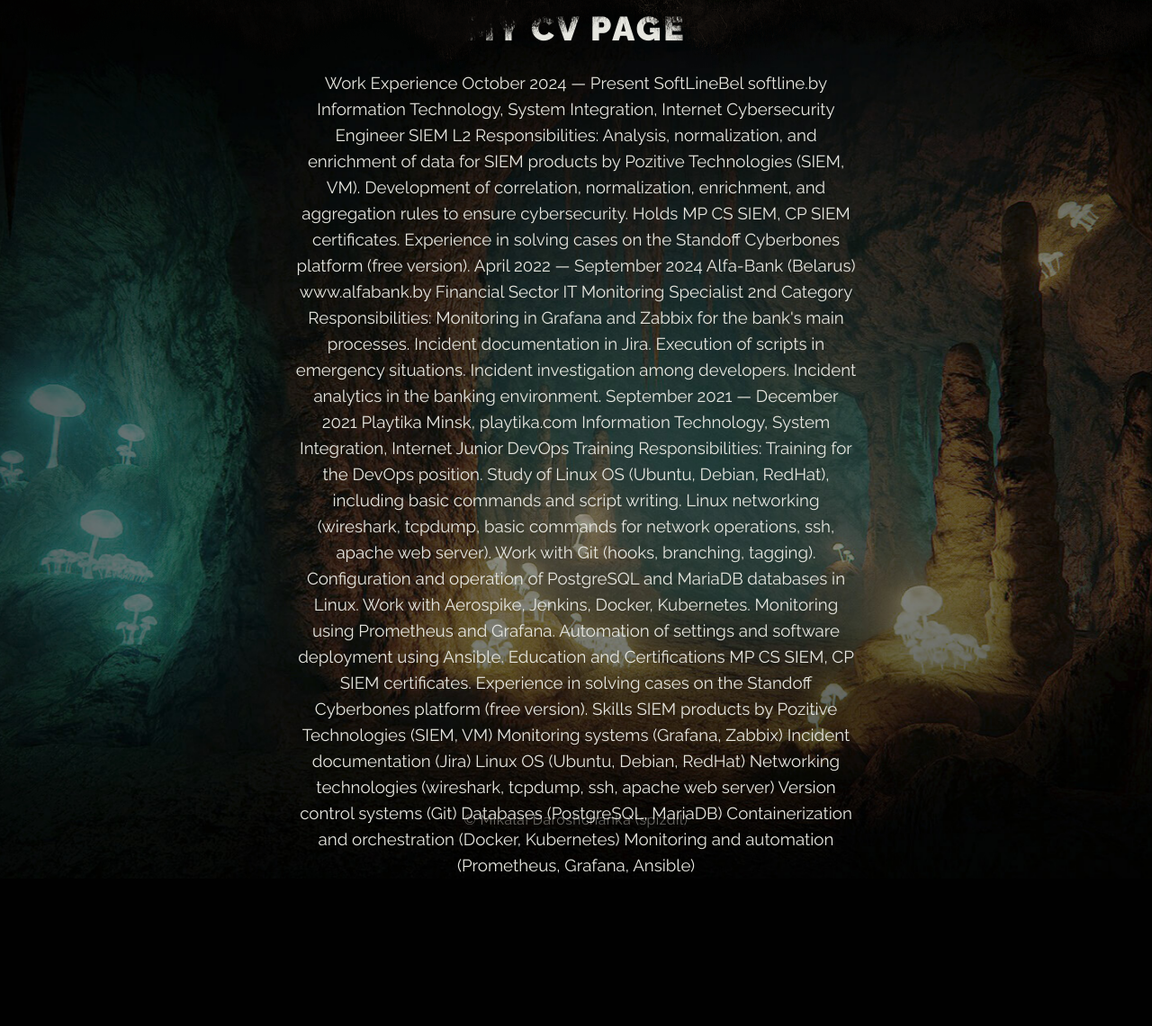
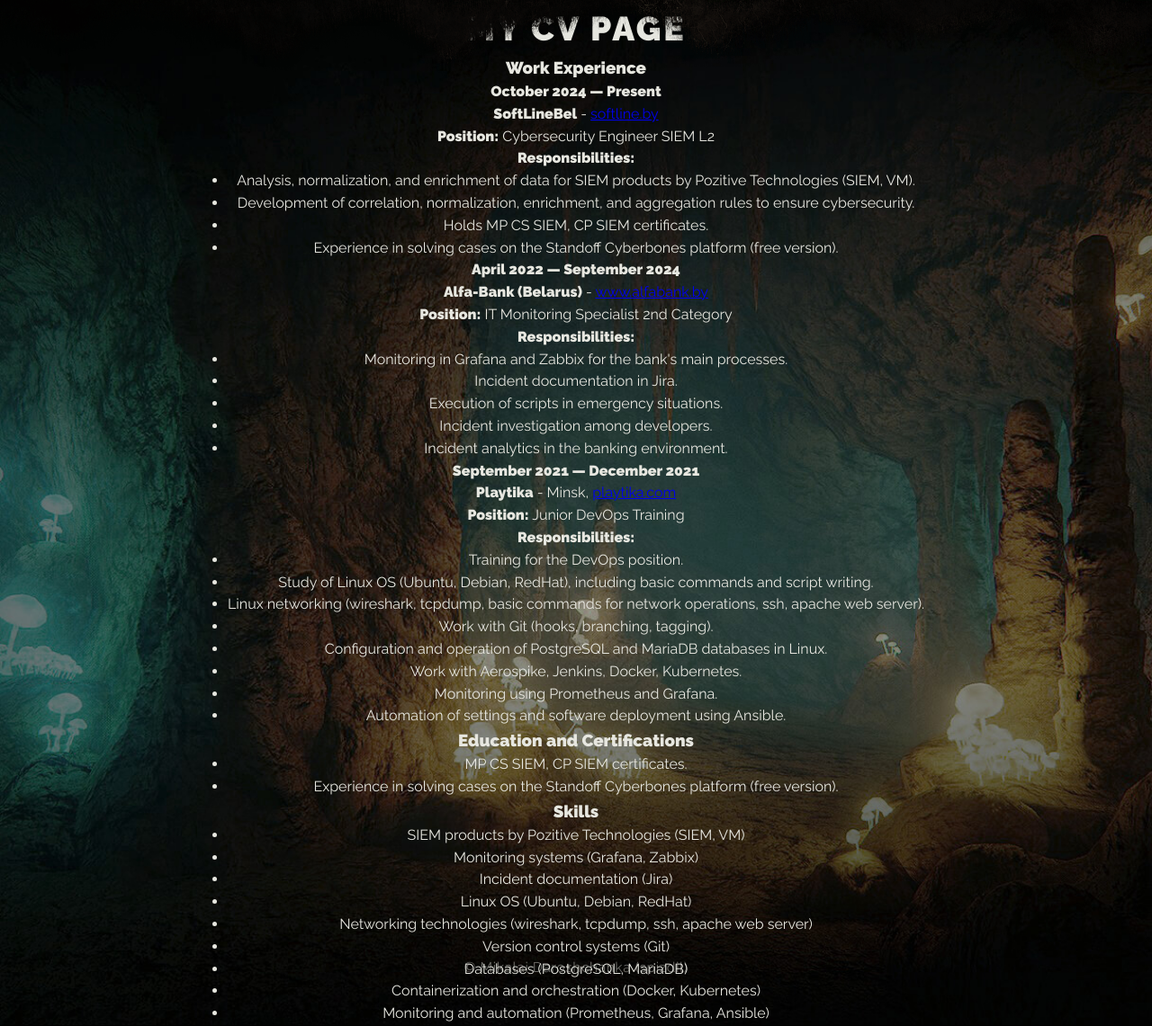
Before and after one commit to mikaladinj/cv, a plain HTML site: page index.html in a window 1280 px wide. Shown: the part 796-1937 px from the top of the page at 90% size. Before the commit the page ends 1774 px from the top, so only its background shows below. Drawn offline with Linux system fonts and the light colour scheme; grey boxes are pictures that could not be loaded.

Commit message:
Update index.html mistral.ai

```diff
--- a/index.html
+++ b/index.html
@@ -1,27 +1,19 @@
 <!DOCTYPE html>
 <html lang="en">
 <head>
-
     <meta charset="UTF-8">
     <meta http-equiv="X-UA-Compatible" content="IE=edge">
     <meta name="viewport" content="width=device-width, initial-scale=1.0">
-
     <title>Mynaniag CV</title>
-
     <link rel="stylesheet" href="css/main.css">
-
     <script src="libs/gsap/gsap.min.js" defer></script>
     <script src="libs/gsap/ScrollTrigger.min.js" defer></script>
     <script src="libs/gsap/ScrollSmoother.min.js" defer></script>
-
     <script src="js/app.js" defer></script>
-
 </head>
 <body>
-
     <div class="wrapper">
         <div class="content">
-
             <header class="main-header">
                 <div class="layers">
                     <div class="layer__header">
@@ -37,83 +29,75 @@
             <article class="main-article" style="background-image: url(img/dungeon.jpg);">
                 <div class="main-article__content">
                     <h2 class="main-article__header">My CV page</h2>
-					<p class="main-article__paragraph">Work Experience
-October 2024 — Present
-
-SoftLineBel
-softline.by
-
-Information Technology, System Integration, Internet
-
-Cybersecurity Engineer SIEM L2
-
-Responsibilities:
-
-    Analysis, normalization, and enrichment of data for SIEM products by Pozitive Technologies (SIEM, VM).
-    Development of correlation, normalization, enrichment, and aggregation rules to ensure cybersecurity.
-    Holds MP CS SIEM, CP SIEM certificates.
-    Experience in solving cases on the Standoff Cyberbones platform (free version).
-
-April 2022 — September 2024
-
-Alfa-Bank (Belarus)
-www.alfabank.by
-
-Financial Sector
-
-IT Monitoring Specialist 2nd Category
-
-Responsibilities:
-
-    Monitoring in Grafana and Zabbix for the bank's main processes.
-    Incident documentation in Jira.
-    Execution of scripts in emergency situations.
-    Incident investigation among developers.
-    Incident analytics in the banking environment.
-
-September 2021 — December 2021
-
-Playtika
-Minsk, playtika.com
-
-Information Technology, System Integration, Internet
-
-Junior DevOps Training
-
-Responsibilities:
-
-    Training for the DevOps position.
-    Study of Linux OS (Ubuntu, Debian, RedHat), including basic commands and script writing.
-    Linux networking (wireshark, tcpdump, basic commands for network operations, ssh, apache web server).
-    Work with Git (hooks, branching, tagging).
-    Configuration and operation of PostgreSQL and MariaDB databases in Linux.
-    Work with Aerospike, Jenkins, Docker, Kubernetes.
-    Monitoring using Prometheus and Grafana.
-    Automation of settings and software deployment using Ansible.
-
-Education and Certifications
-
-    MP CS SIEM, CP SIEM certificates.
-    Experience in solving cases on the Standoff Cyberbones platform (free version).
-
-Skills
-
-    SIEM products by Pozitive Technologies (SIEM, VM)
-    Monitoring systems (Grafana, Zabbix)
-    Incident documentation (Jira)
-    Linux OS (Ubuntu, Debian, RedHat)
-    Networking technologies (wireshark, tcpdump, ssh, apache web server)
-    Version control systems (Git)
-    Databases (PostgreSQL, MariaDB)
-    Containerization and orchestration (Docker, Kubernetes)
-    Monitoring and automation (Prometheus, Grafana, Ansible)
- </p>
+                    <section class="work-experience">
+                        <h3>Work Experience</h3>
+                        <div class="job">
+                            <h4>October 2024 — Present</h4>
+                            <p><strong>SoftLineBel</strong> - <a href="https://softline.by">softline.by</a></p>
+                            <p><strong>Position:</strong> Cybersecurity Engineer SIEM L2</p>
+                            <p><strong>Responsibilities:</strong></p>
+                            <ul>
+                                <li>Analysis, normalization, and enrichment of data for SIEM products by Pozitive Technologies (SIEM, VM).</li>
+                                <li>Development of correlation, normalization, enrichment, and aggregation rules to ensure cybersecurity.</li>
+                                <li>Holds MP CS SIEM, CP SIEM certificates.</li>
+                                <li>Experience in solving cases on the Standoff Cyberbones platform (free version).</li>
+                            </ul>
+                        </div>
+                        <div class="job">
+                            <h4>April 2022 — September 2024</h4>
+                            <p><strong>Alfa-Bank (Belarus)</strong> - <a href="https://www.alfabank.by">www.alfabank.by</a></p>
+                            <p><strong>Position:</strong> IT Monitoring Specialist 2nd Category</p>
+                            <p><strong>Responsibilities:</strong></p>
+                            <ul>
+                                <li>Monitoring in Grafana and Zabbix for the bank's main processes.</li>
+                                <li>Incident documentation in Jira.</li>
+                                <li>Execution of scripts in emergency situations.</li>
+                                <li>Incident investigation among developers.</li>
+                                <li>Incident analytics in the banking environment.</li>
+                            </ul>
+                        </div>
+                        <div class="job">
+                            <h4>September 2021 — December 2021</h4>
+                            <p><strong>Playtika</strong> - Minsk, <a href="https://playtika.com">playtika.com</a></p>
+                            <p><strong>Position:</strong> Junior DevOps Training</p>
+                            <p><strong>Responsibilities:</strong></p>
+                            <ul>
+                                <li>Training for the DevOps position.</li>
+                                <li>Study of Linux OS (Ubuntu, Debian, RedHat), including basic commands and script writing.</li>
+                                <li>Linux networking (wireshark, tcpdump, basic commands for network operations, ssh, apache web server).</li>
+                                <li>Work with Git (hooks, branching, tagging).</li>
+                                <li>Configuration and operation of PostgreSQL and MariaDB databases in Linux.</li>
+                                <li>Work with Aerospike, Jenkins, Docker, Kubernetes.</li>
+                                <li>Monitoring using Prometheus and Grafana.</li>
+                                <li>Automation of settings and software deployment using Ansible.</li>
+                            </ul>
+                        </div>
+                    </section>
+                    <section class="education">
+                        <h3>Education and Certifications</h3>
+                        <ul>
+                            <li>MP CS SIEM, CP SIEM certificates.</li>
+                            <li>Experience in solving cases on the Standoff Cyberbones platform (free version).</li>
+                        </ul>
+                    </section>
+                    <section class="skills">
+                        <h3>Skills</h3>
+                        <ul>
+                            <li>SIEM products by Pozitive Technologies (SIEM, VM)</li>
+                            <li>Monitoring systems (Grafana, Zabbix)</li>
+                            <li>Incident documentation (Jira)</li>
+                            <li>Linux OS (Ubuntu, Debian, RedHat)</li>
+                            <li>Networking technologies (wireshark, tcpdump, ssh, apache web server)</li>
+                            <li>Version control systems (Git)</li>
+                            <li>Databases (PostgreSQL, MariaDB)</li>
+                            <li>Containerization and orchestration (Docker, Kubernetes)</li>
+                            <li>Monitoring and automation (Prometheus, Grafana, Ansible)</li>
+                        </ul>
+                    </section>
                 </div>
                 <div class="copy">© Mikalai Daroshchanka (spizdil)</div>
             </article>
-
         </div>
     </div>
-
 </body>
 </html>
```
Lines whose indentation alone changed are shown as unchanged.
